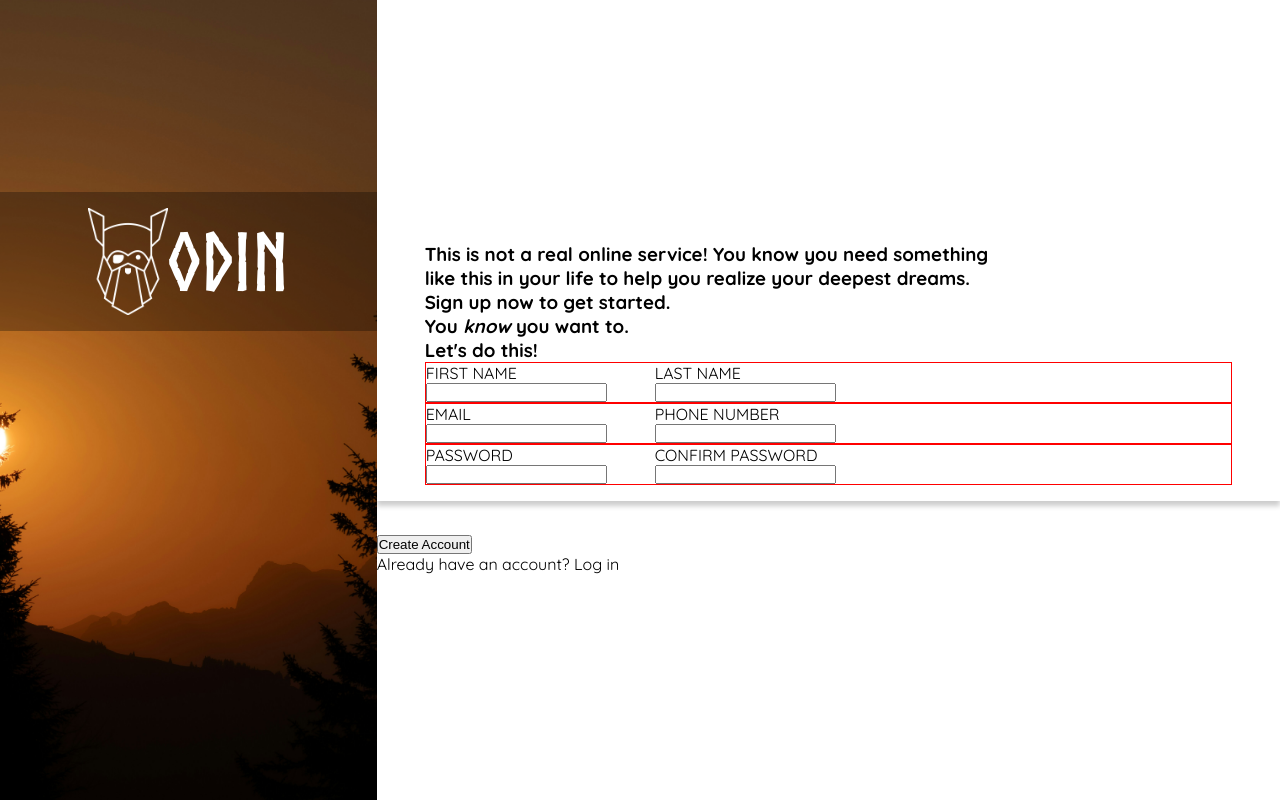
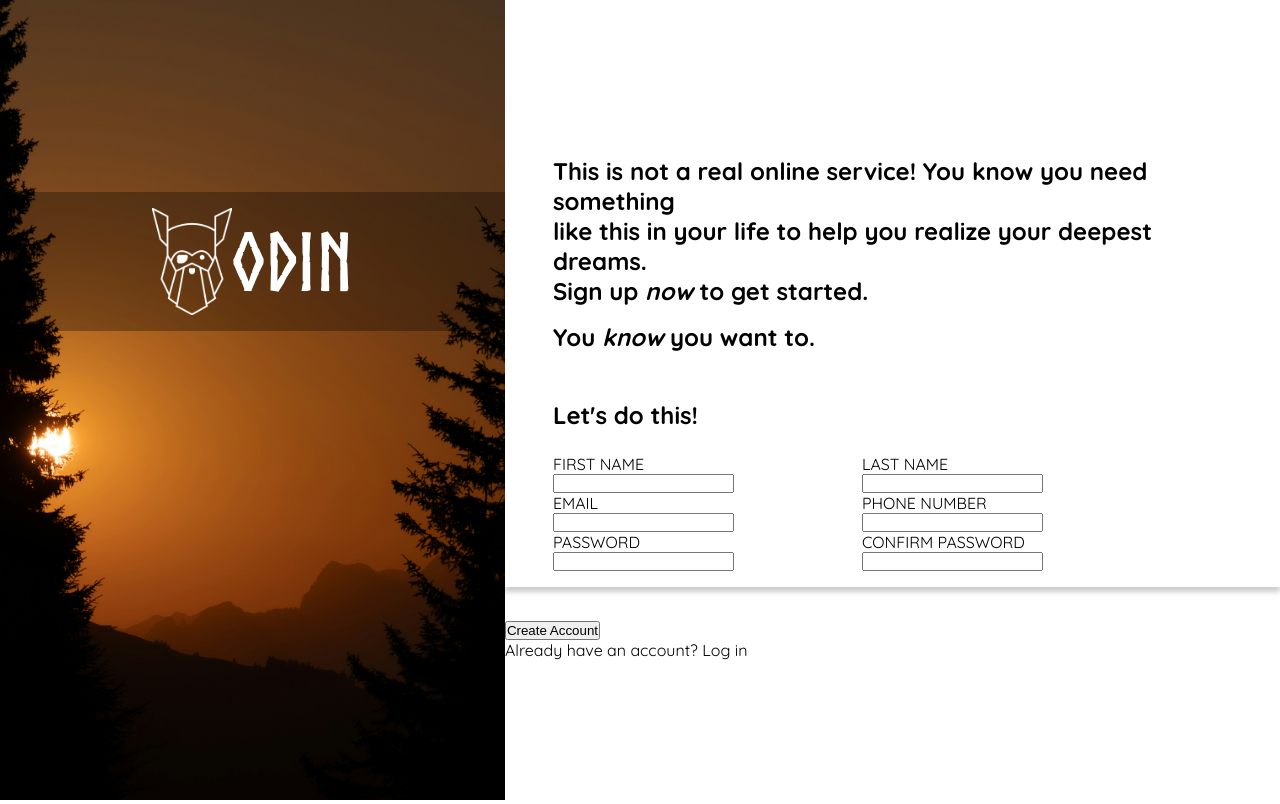
Before and after one commit to ShurjeelCS/sign-up-form, a plain HTML site: page index.html in a window 1280 px wide. Drawn offline with Linux system fonts and the light colour scheme.

Commit message:
typography styling

```diff
--- a/index.html
+++ b/index.html
@@ -17,12 +17,12 @@
     </div>
     <div class="container">
         <div class="card">
-            <h3>This is not a real online service! You know you need something <br>
+            <h3 class="intro size">This is not a real online service! You know you need something <br>
                 like this in your life to help you realize your deepest dreams.
-                <br>Sign up now to get started.
+                <br>Sign up <em>now </em>to get started.
             </h3>
-            <h3>You <em>know</em> you want to.</h3>
-            <h3>Let's do this!</h3>
+            <h3 class="temp size">You <em>know</em> you want to.</h3>
+            <h3 class="size">Let's do this!</h3>
 
             <form action="">
                 <div class="row">
--- a/styles.css
+++ b/styles.css
@@ -19,12 +19,14 @@ body {
     font-family: "Quicksand", sans-serif;
   font-optical-sizing: auto;
   font-style: normal;
+  font-size: 16px;
   display: flex;
 }
 
 .left {
     /* border: 3px solid red; */
     position: relative;
+    flex-grow: 0.3;
 }
 
 .left .tree {
@@ -60,7 +62,8 @@ body {
     display: flex;
     flex-direction: column;
     justify-content: center;
-    width: 100%;
+    /* width: 100%; */
+    flex-grow: 1;
     gap: 2rem;
 
 }
@@ -70,6 +73,21 @@ body {
     box-shadow: 0 5px 5px rgba(0, 0, 0,0.2);
     padding: 1em 3em;
 }
+.size {
+ font-size: 1.5rem;
+}
+.card .intro {
+    margin-bottom: 1rem;
+
+}
+
+.card .temp {
+    margin-bottom: 3rem;
+}
+
+.card h3 {
+    margin-bottom: 1em;
+}
 
 form {
     display: flex;
@@ -77,13 +95,13 @@ form {
 }
 
 form .row {
-    border:1px solid red;
+    /* border:1px solid red; */
     display: flex;
-    gap: 3rem;
+    gap: 10vw;
     justify-content: flex-start;
 }
 
-form div div {
+form .row div {
     display: flex;
     flex-direction: column;
 
```
